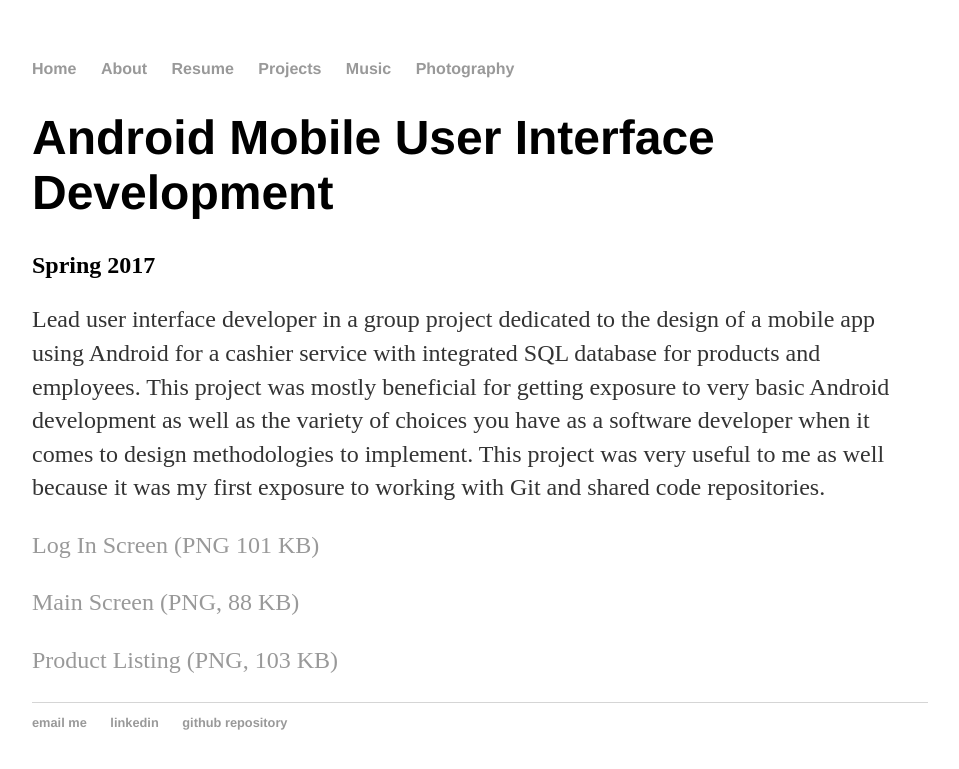
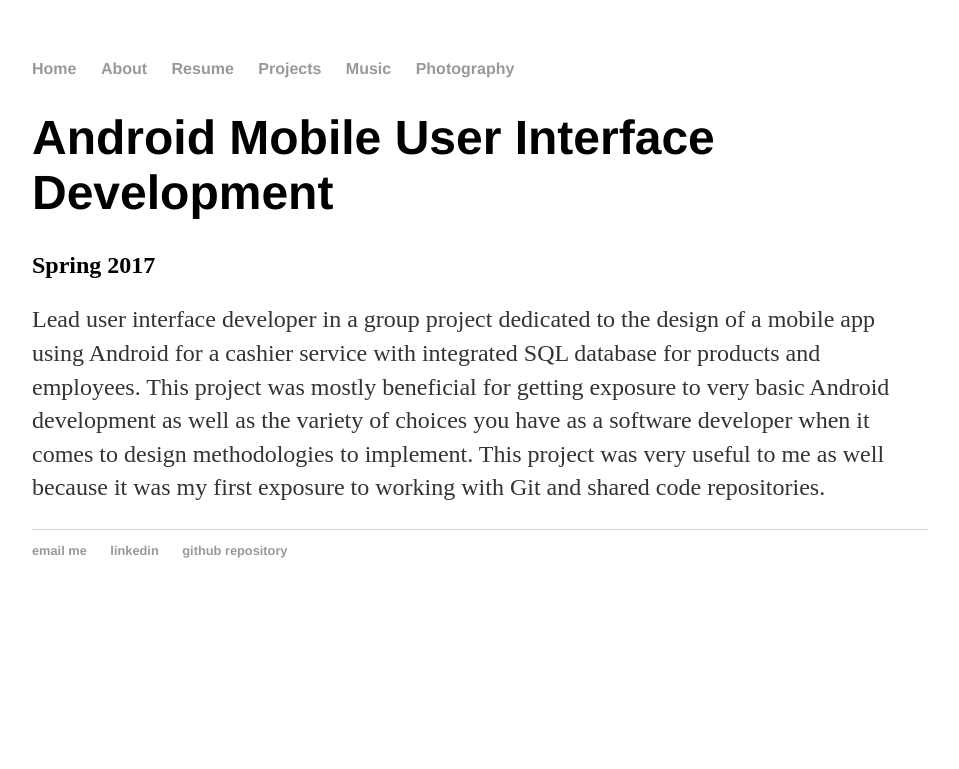
Before and after one commit to zackfravel/zackfravel.github.io, a Jekyll site: the page built from _posts/2017-04-20-Android.md, in a window 1280 px wide. Shown: the top 769 px of the page, without its empty margins (160-1119 px from the left). Built offline with Jekyll 4.4.1, drawn with Linux system fonts in a browser that asks for light colours.

Commit message:
Update 2017-04-20-Android.md

```diff
--- a/_posts/2017-04-20-Android.md
+++ b/_posts/2017-04-20-Android.md
@@ -5,9 +5,3 @@ title: "Android Mobile User Interface Development"
 ## Spring 2017
 
 Lead user interface developer in a group project dedicated to the design of a mobile app using Android for a cashier service with integrated SQL database for products and employees. This project was mostly beneficial for getting exposure to very basic Android development as well as the variety of choices you have as a software developer when it comes to design methodologies to implement. This project was very useful to me as well because it was my first exposure to working with Git and shared code repositories.
-
-<a href="/assets/img/android1.png" target="_blank">Log In Screen (PNG 101 KB)</a>
-
-<a href="/assets/img/android2.png" target="_blank">Main Screen (PNG, 88 KB)</a>
-
-<a href="/assets/img/android3.png" target="_blank">Product Listing (PNG, 103 KB)</a>
```
